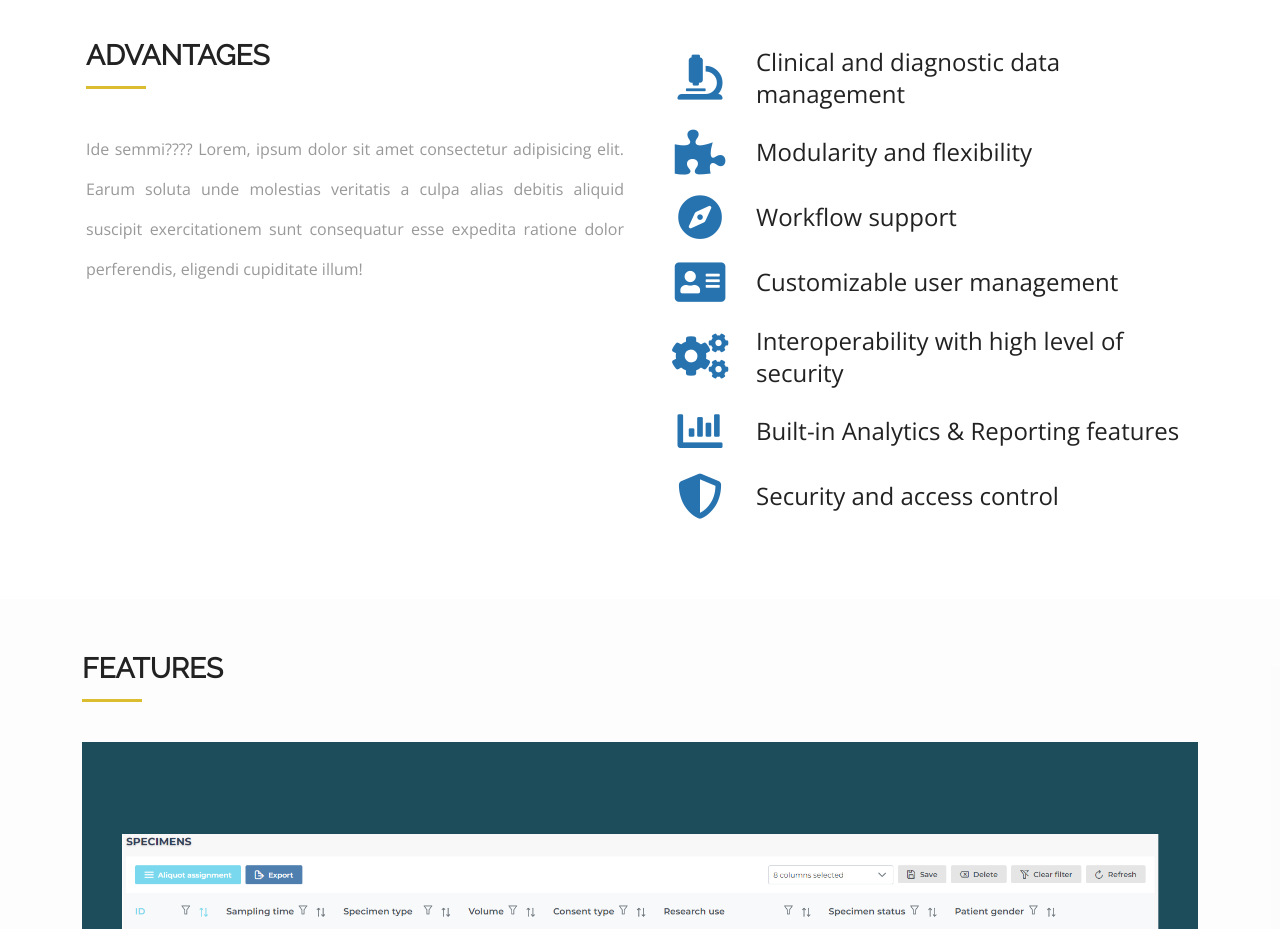
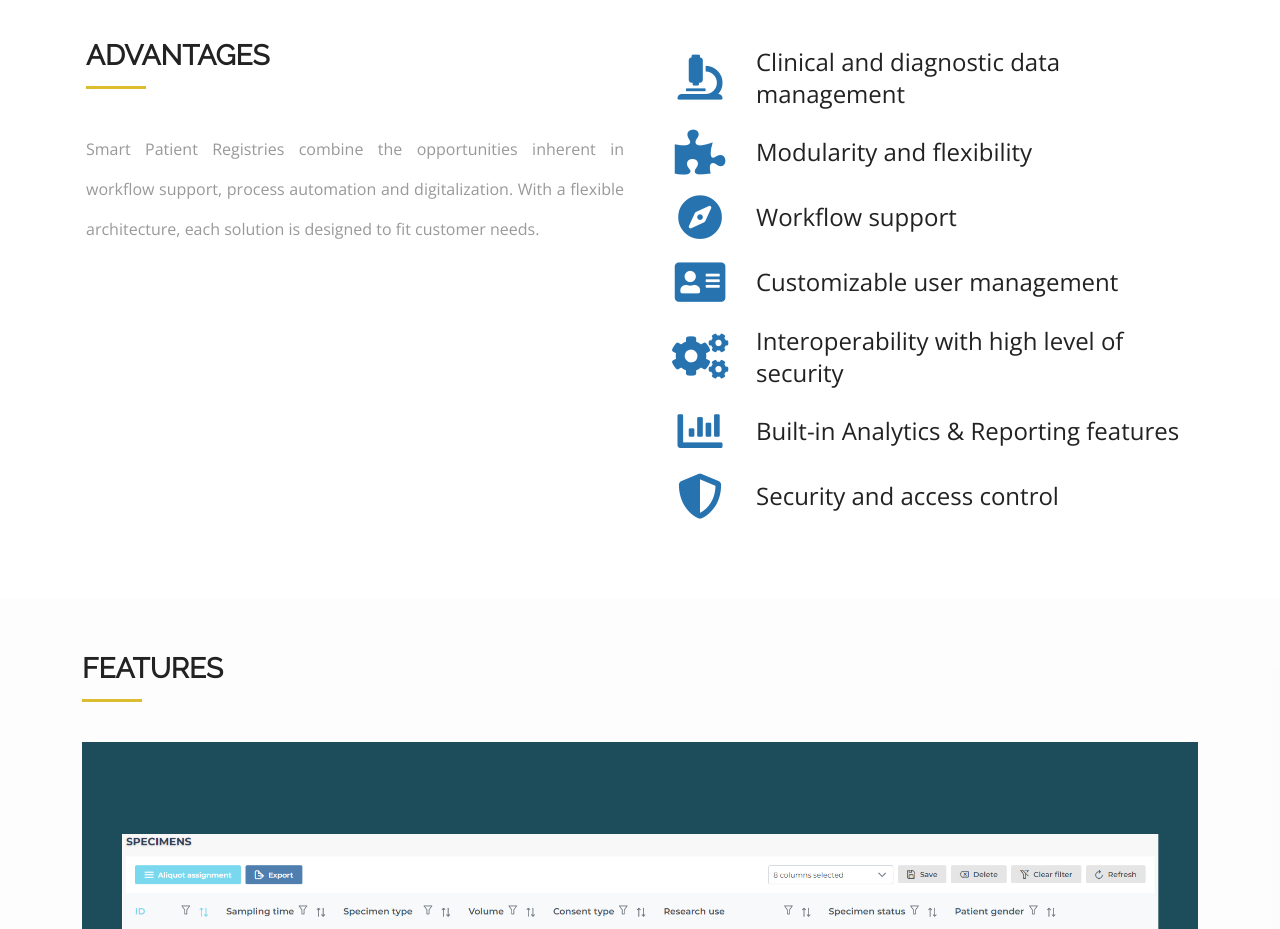
Before and after one commit to pallerpet-IBT/smartregister, a plain HTML site: page index.html in a window 1280 px wide. Shown: the part 1620-2549 px from the top of the page. Drawn offline with nearby package versions, Linux system fonts and the light colour scheme; a web font is replaced by a local one.

Commit message:
adventages intro text

```diff
--- a/index.html
+++ b/index.html
@@ -134,8 +134,9 @@
           <h2 class="ser-title">Advantages</h2>
           <hr class="botm-line">
           <div class="space"></div>
-          <p class="default">Ide semmi????
-          Lorem, ipsum dolor sit amet consectetur adipisicing elit. Earum soluta unde molestias veritatis a culpa alias debitis aliquid suscipit exercitationem sunt consequatur esse expedita ratione dolor perferendis, eligendi cupiditate illum!</p>
+          <p class="default">Smart Patient Registries combine the opportunities inherent in workflow support,
+            process automation and digitalization. With a flexible architecture, each solution is designed to fit customer needs.
+          </p>
         </div>
 
         <div class="col-md-6 col-sm-6">
```
